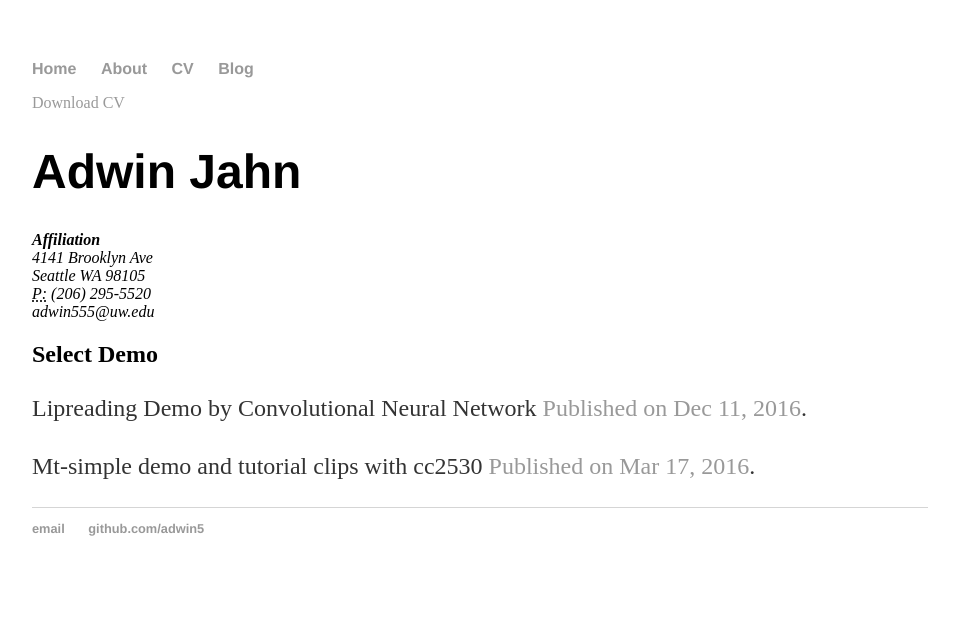
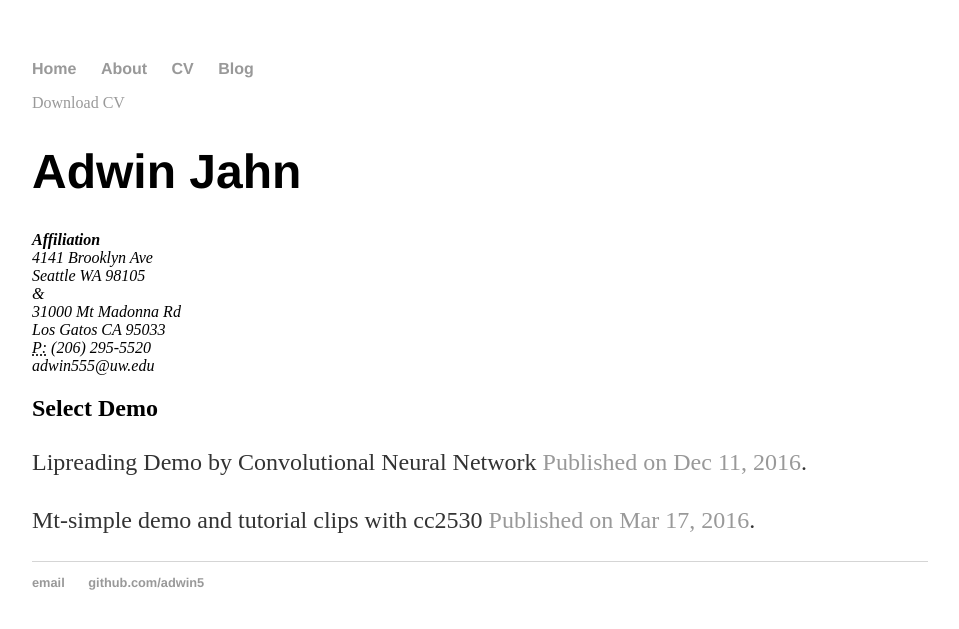
Before and after one commit to adwin5/adwin5.github.io, a Jekyll site: the page built from cv/index.html, in a window 1280 px wide. Shown: the top 629 px of the page, without its empty margins (160-1119 px from the left). Built offline with Jekyll 4.4.1, drawn with Linux system fonts in a browser that asks for light colours.

Commit message:
Update index.html

```diff
--- a/cv/index.html
+++ b/cv/index.html
@@ -10,6 +10,9 @@ title: CV of Adwin Jahn
 					<strong>Affiliation</strong><br>
 					4141 Brooklyn Ave<br>
 					Seattle WA 98105<br>
+					&<br>
+					31000 Mt Madonna Rd<br>
+					Los Gatos CA 95033<br>
 					<abbr title="phone">P:</abbr> (206) 295-5520<br>
 					<span class="obfuscate">adwin555@uw.edu</span>
 					</address>
```
